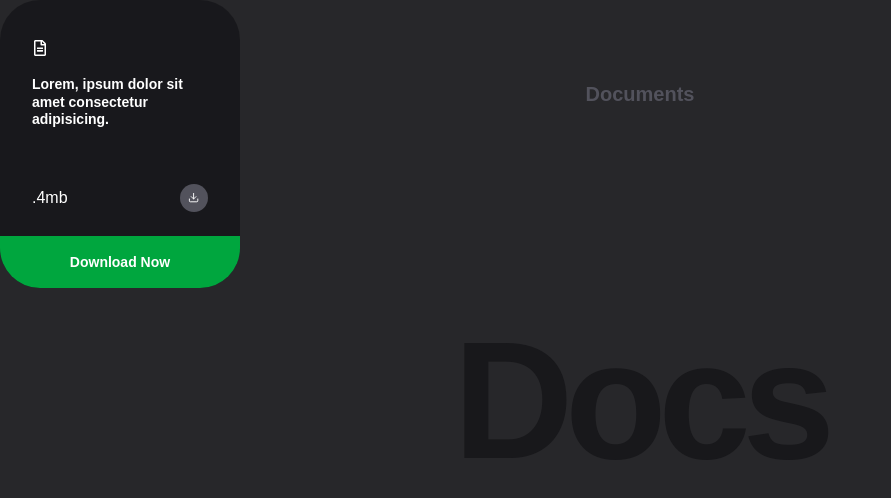
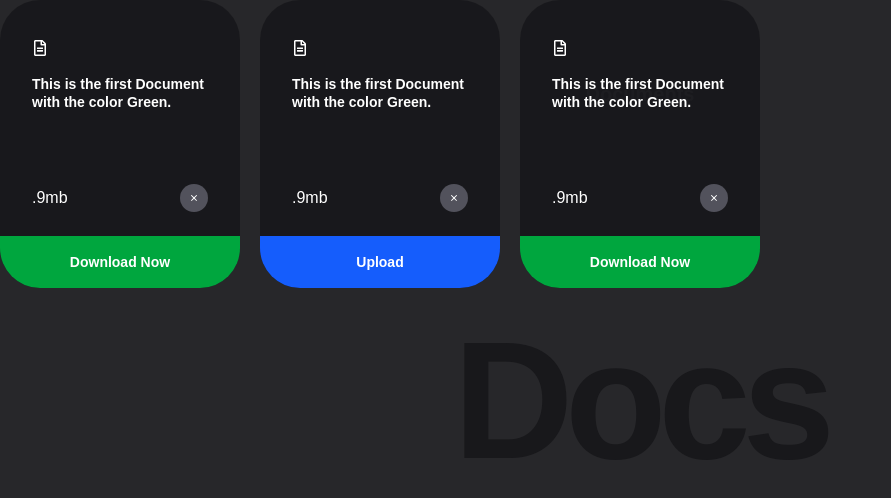
Before and after one commit to AniketShinde03/Docs-Web-, a React (Vite) app: page / in a window 1280 px wide. Shown: the top 498 px of the page, without its empty margins (0-891 px from the left). Built offline with nearby package versions, Linux system fonts and the light colour scheme.

Commit message:
add framer-motion and update Card and Foreground components for enhanced interactivity

```diff
--- a/package.json
+++ b/package.json
@@ -11,6 +11,7 @@
   },
   "dependencies": {
     "@tailwindcss/vite": "^4.1.11",
+    "framer-motion": "^12.23.0",
     "react": "^19.1.0",
     "react-dom": "^19.1.0",
     "react-icons": "^5.5.0"
--- a/src/components/Card.jsx
+++ b/src/components/Card.jsx
@@ -1,23 +1,31 @@
 import React from 'react'
 import { FaRegFileAlt } from "react-icons/fa";
 import { LuDownload } from "react-icons/lu";
-function Card() {
+import { IoIosClose } from "react-icons/io";
+import { motion } from "framer-motion";
+function Card({data, reference}) {
     return (
-        <div className='relative w-60 h-72 rounded-[40px] bg-zinc-900/90 text-white px-8 py-10 overflow-hidden'>
+        <motion.div drag dragConstraints= {reference} whileDrag={{scale:1.3}} dragElastic={0.1} className='relative flex-shrink-0 w-60 h-72 rounded-[40px] bg-zinc-900/90 text-white px-8 py-10 overflow-hidden'>
             <FaRegFileAlt />
-            <p className='text-sm mt-5 font-semibold leading-[1.25]'>Lorem, ipsum dolor sit amet consectetur adipisicing.</p>
+            <p className='text-sm mt-5 font-semibold leading-[1.25]'>{data.description}</p>
             <div className='footer absolute bottom-0 w-full left-0'>
                 <div className='flex items-center justify-between py-3 px-8 mb-3'>
-                    <h5>.4mb</h5>
+                    <h5>{data.filesize}</h5>
                     <span className='w-7 h-7 bg-zinc-600 rounded-full flex items-center justify-center'>
-                        <LuDownload size=".7em" color='#fff'/>
+                        {data.close ? <IoIosClose/> : <LuDownload size=".7em" color='#fff'/>}
+
                     </span>
                 </div>
-                <div className='tag w-full py-4 bg-green-600 flex items-center justify-center'>
-                    <h3 className='text-sm font-semibold'>Download Now</h3>
+                {
+                    data.tag.isOpen && (
+                <div className={`tag w-full py-4 ${data.tag.tagColor === "blue" ? "bg-blue-600" : "bg-green-600"} flex items-center justify-center`}>
+                    <h3 className='text-sm font-semibold'>{data.tag.tagTitle}</h3>
                 </div>
+                )
+                }
+
             </div>
-        </div>
+        </motion.div>
     )
 }
 
--- a/src/components/Foreground.jsx
+++ b/src/components/Foreground.jsx
@@ -1,11 +1,53 @@
-import React from 'react';
+import React, { useRef } from 'react';
 import Card from './Card';
+
+
 function Foreground() {
+  const ref = useRef(null);
+  const data = [
+    {
+      description: "This is the first Document with the color Green.",
+      filesize: ".9mb",
+      close: true,
+      tag: {
+        isOpen: true,
+        tagTitle: "Download Now",
+        tagColor: "Red"
+      }
+
+    },
+    {
+      description: "This is the first Document with the color Green.",
+      filesize: ".9mb",
+      close: true,
+      tag: {
+        isOpen: true,
+        tagTitle: "Upload",
+        tagColor: "blue"
+      }
+
+    },
+    {
+      description: "This is the first Document with the color Green.",
+      filesize: ".9mb",
+      close: true,
+      tag: {
+        isOpen: true,
+        tagTitle: "Download Now",
+        tagColor: "green"
+      }
+
+    }
+
+
+  ]
   return (
-               <div className='fixed top-0 left-0 z-[3] w-full h-full'>
-                    <Card/>
+    <div ref={ref} className='fixed top-0 left-0 z-[3] w-full h-full flex gap-5 flex-wrap'>
+      {data.map((item, index)=>(
+        <Card data = {item} reference={ref}/>
+      ))}
 
-               </div>
+    </div>
 
   )
 }
```
Also changed, not shown: 1 other file (tests, documents, lock files or other folders).
